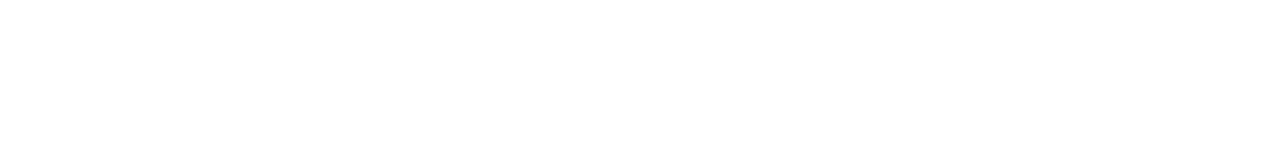
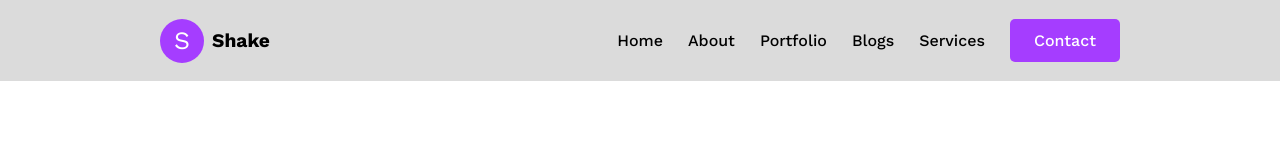
Before and after one commit to Shakiqurrahman/porfolio-html-css, a plain HTML site: page index.html in a window 1280 px wide. Drawn offline with nearby package versions, Linux system fonts and the light colour scheme.

Commit message:
header added

```diff
--- a/index.html
+++ b/index.html
@@ -7,6 +7,23 @@
     <link rel="stylesheet" href="style.css">
 </head>
 <body>
-
+    <header class="header">
+        <div class="logo-box">
+            <div class="logo">
+                S
+            </div>
+            <h3 class="logo-text">Shake</h3>
+        </div>
+        <nav>
+            <ul class="navlinks">
+                <li><a href="">Home</a></li>
+                <li><a href="">About</a></li>
+                <li><a href="">Portfolio</a></li>
+                <li><a href="">Blogs</a></li>
+                <li><a href="">Services</a></li>
+            </ul>
+            <a class="btn-primary" href="">Contact</a>
+        </nav>
+    </header>
 </body>
 </html>
--- a/style.css
+++ b/style.css
@@ -0,0 +1,81 @@
+/* google fonts - work sans */
+@import url('https://fonts.googleapis.com/css2?family=Work+Sans:ital,wght@0,100..900;1,100..900&display=swap');
+
+:root {
+    --main-color: #A53DFF;
+    --secondary-color: #132238;
+  }
+
+body {
+    font-family: "Work Sans", sans-serif;
+    margin: 0;
+    padding: 0;
+    scroll-behavior: smooth;
+
+}
+* {
+    text-decoration: none;
+    list-style: none;
+    outline: none;
+}
+.btn-primary {
+    background-color: var(--main-color);
+    color: white;
+    padding: 12px 24px;
+    border-radius: 5px;
+    font-weight: 500;
+}
+
+.btn-primary:hover {
+    background-color: var(--main-color);
+    opacity: .85;
+    color: white;
+}
+
+/* navigation bar / Header styles */
+.header {
+    display: flex;
+    justify-content: space-between;
+    align-items: center;
+    background-color: #DBDBDB;
+    padding: 10px 10rem;
+}
+
+.header .logo-box {
+    display: flex;
+    align-items: center;
+    gap: 8px;
+}
+
+.header .logo-box .logo {
+    background-color: var(--main-color);
+    padding: 12px;
+    width: 20px;
+    height: 20px;
+    border-radius: 50%;
+    font-size: 25px;
+    display: flex;
+    justify-content: center;
+    align-items: center;
+    color: white;
+}
+
+.header .logo-box .logo-text {
+    font-size: 1.2rem;
+}
+
+.header nav {
+    display: flex;
+    align-items: center;
+    gap: 25px;
+}
+
+.header nav .navlinks {
+    display: flex;
+    gap: 25px;
+}
+
+.header nav .navlinks li a{
+    color: black;
+    font-weight: 500;
+}
```
